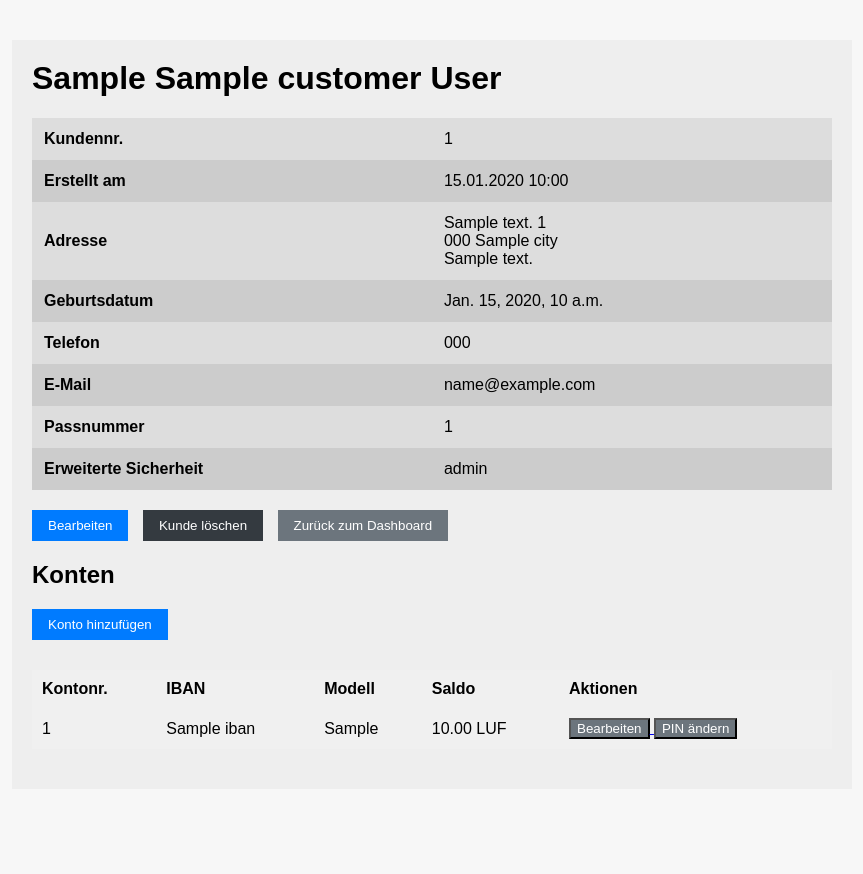
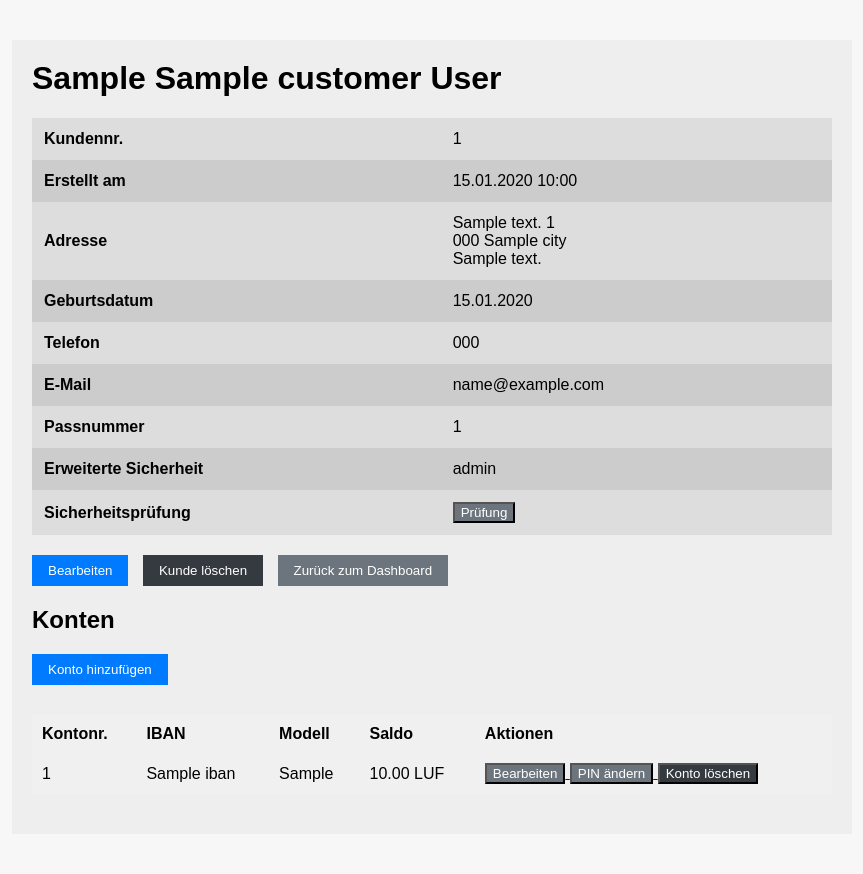
Before and after one commit to matsohms/1LuftiBank, a Django app: template core/templates/customer_detail.html in a window 1280 px wide. Shown: the whole page, without its empty margins (208-1071 px from the left). Before the commit the page ends 739 px from the top, so only its background shows below. Run offline with Django 4.2, Linux system fonts and the light colour scheme; the template is opened without the code that fills it: most values are stand-ins (such as "Sample title", 1, 10 or a date in 2020).

Commit message:
Update customer_detail.html

```diff
--- a/core/templates/customer_detail.html
+++ b/core/templates/customer_detail.html
@@ -4,49 +4,65 @@
   <meta charset="UTF-8">
   <title>Kundenprofil</title>
   <style>
-    body { font-family: Arial; background:#f7f7f7; margin:0; padding:0; }
-    .container { background:#eee; padding:20px; margin:40px auto; width:90%; max-width:800px; }
-    h1 { margin-top:0; }
-    table { width:100%; border-collapse:collapse; margin-bottom:20px; }
-    th, td { padding:12px; text-align:left; }
-    tr:nth-child(odd)  { background:#ddd; }
-    tr:nth-child(even) { background:#ccc; }
-    .actions { margin-bottom:20px; }
-    .actions a { text-decoration:none; margin-right:10px; }
+    body { font-family: Arial, sans-serif; background: #f7f7f7; margin: 0; padding: 0; }
+    .container { background: #eee; padding: 20px; margin: 40px auto; width: 90%; max-width: 800px; }
+    h1, h2 { margin-top: 0; }
+    table { width: 100%; border-collapse: collapse; margin-bottom: 20px; }
+    th, td { padding: 12px; text-align: left; }
+    tr:nth-child(odd)  { background: #ddd; }
+    tr:nth-child(even) { background: #ccc; }
+    .actions { margin-bottom: 20px; }
+    .actions a { text-decoration: none; margin-right: 10px; }
     .actions button {
-      padding:8px 16px; border:none; font-family:Arial; cursor:pointer;
+      padding: 8px 16px; border: none; font-family: Arial; cursor: pointer;
     }
-    .btn-primary   { background:#007bff; color:#fff; }
-    .btn-secondary { background:#6c757d; color:#fff; }
-    .btn-danger    { background:#343a40; color:#fff; }
-    .accounts-table { margin-top:30px; }
-    .accounts-table th, .accounts-table td { padding:10px; }
-    .accounts-table tr:nth-child(odd)  { background:#f0f0f0; }
-    .accounts-table tr:nth-child(even) { background:#e0e0e0; }
+    .btn-primary   { background: #007bff; color: #fff; }
+    .btn-secondary { background: #6c757d; color: #fff; }
+    .btn-danger    { background: #343a40; color: #fff; }
+    .accounts-table { margin-top: 30px; }
+    .accounts-table th, .accounts-table td { padding: 10px; }
+    .accounts-table tr:nth-child(odd)  { background: #f0f0f0; }
+    .accounts-table tr:nth-child(even) { background: #e0e0e0; }
   </style>
 </head>
 <body>
   <div class="container">
     <!-- Kunde -->
-    <h1>{{ customer.first_name }}{% if customer.middle_names %} {{ customer.middle_names }}{% endif %} {{ customer.last_name }}</h1>
+    <h1>
+      {{ customer.first_name }}
+      {% if customer.middle_names %} {{ customer.middle_names }}{% endif %}
+      {{ customer.last_name }}
+    </h1>
     <table>
-      <tr><th>Kundennr.</th><td>{{ customer.customer_number }}</td></tr>
-      <tr><th>Erstellt am</th><td>{{ customer.created_at|date:"d.m.Y H:i" }}</td></tr>
+      <tr><th>Kundennr.</th>     <td>{{ customer.customer_number }}</td></tr>
+      <tr><th>Erstellt am</th>   <td>{{ customer.created_at|date:"d.m.Y H:i" }}</td></tr>
       <tr><th>Adresse</th>
         <td>
           {{ customer.address_line1 }} {{ customer.house_number }}<br>
-          {{ customer.postal_code }} {{ customer.city }}{% if customer.address_extra %}<br>{{ customer.address_extra }}{% endif %}
+          {{ customer.postal_code }} {{ customer.city }}
+          {% if customer.address_extra %}<br>{{ customer.address_extra }}{% endif %}
         </td>
       </tr>
-      <tr><th>Geburtsdatum</th><td>{{ customer.birth_date }}</td></tr>
-      <tr><th>Telefon</th><td>{{ customer.phone }}</td></tr>
-      <tr><th>E-Mail</th><td>{{ customer.email }}</td></tr>
+      <tr><th>Geburtsdatum</th>  <td>{{ customer.birth_date|date:"d.m.Y" }}</td></tr>
+      <tr><th>Telefon</th>       <td>{{ customer.phone }}</td></tr>
+      <tr><th>E-Mail</th>        <td>{{ customer.email }}</td></tr>
       {% if customer.passport_number %}
-      <tr><th>Passnummer</th><td>{{ customer.passport_number }}</td></tr>
+      <tr><th>Passnummer</th>    <td>{{ customer.passport_number }}</td></tr>
       {% endif %}
-      <tr><th>Erweiterte Sicherheit</th><td>{{ customer.get_security_level_display }}</td></tr>
+      <tr><th>Erweiterte Sicherheit</th>
+        <td>{{ customer.get_security_level_display }}</td>
+      </tr>
       {% if customer.security_level == 'question' %}
-      <tr><th>Frage</th><td>{{ customer.get_security_question_display }}</td></tr>
+      <tr><th>Frage</th>         <td>{{ customer.get_security_question_display }}</td></tr>
+      {% endif %}
+      {% if customer.security_level != 'none' %}
+      <tr><th>Sicherheitsprüfung</th>
+        <td>
+          <a href="{% url 'customer_security' customer.pk %}">
+            <button class="btn-secondary">Prüfung</button>
+          </a>
+        </td>
+      </tr>
       {% endif %}
     </table>
 
@@ -94,6 +110,9 @@
             <a href="{% url 'account_pin_change' customer.pk account.pk %}">
               <button class="btn-secondary">PIN ändern</button>
             </a>
+            <a href="{% url 'account_delete' customer.pk account.pk %}">
+              <button class="btn-danger">Konto löschen</button>
+            </a>
           </td>
         </tr>
         {% empty %}
@@ -101,7 +120,6 @@
         {% endfor %}
       </tbody>
     </table>
-
   </div>
 </body>
 </html>
```
